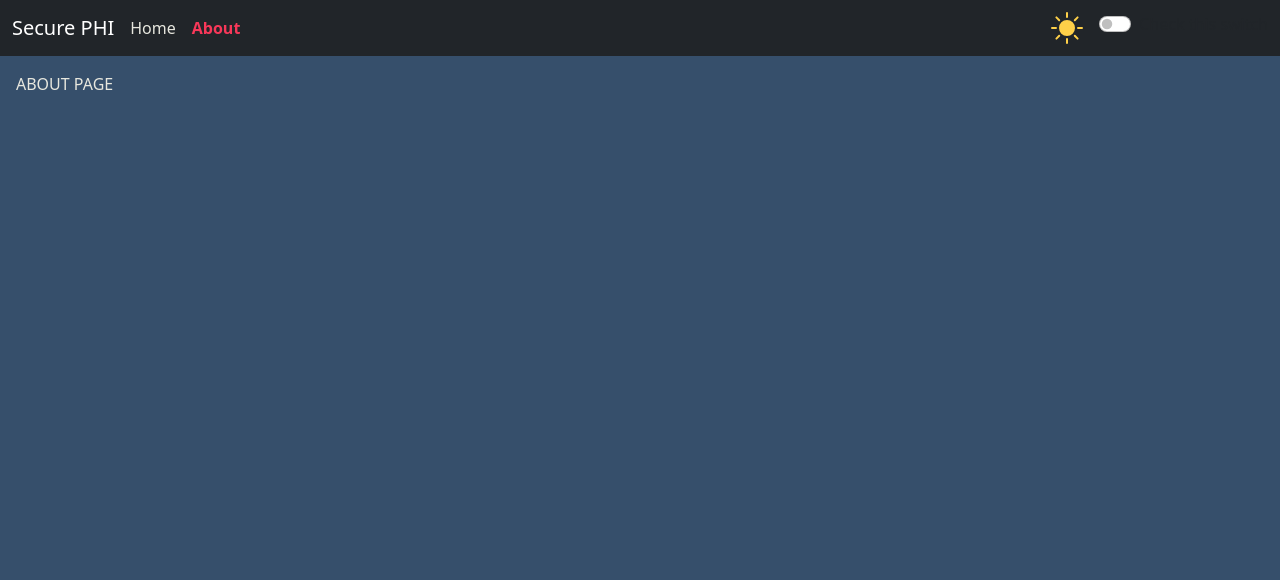
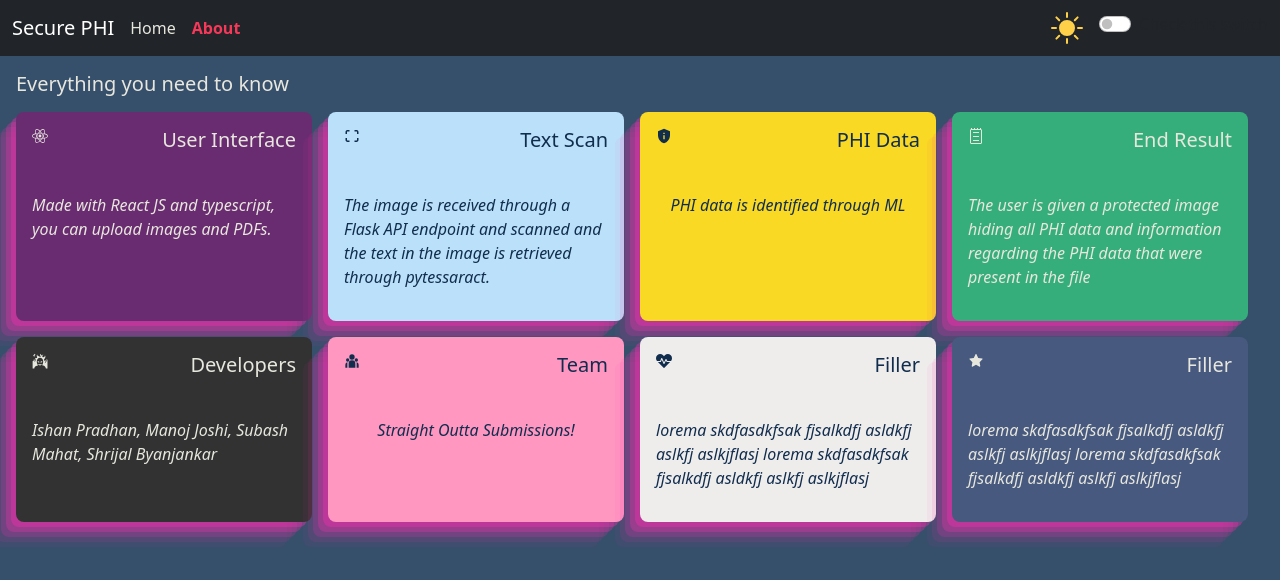
Before and after one commit to pradhanishan/hf-buddha-ui, a React (Create React App) app in the folder secure-phi-web/: page /about in a window 1280 px wide. Shown: the top 580 px of the page. Built offline with nearby package versions, Linux system fonts and the light colour scheme.

Commit message:
add about card container

```diff
--- /dev/null
+++ b/secure-phi-web/src/components/AboutCard.tsx
@@ -0,0 +1,67 @@
+import { FC } from "react";
+import classes from "./about-card.module.css";
+import { FaReact } from "react-icons/fa";
+import { IoMdQrScanner } from "react-icons/io";
+import { MdPrivacyTip } from "react-icons/md";
+import { VscOutput } from "react-icons/vsc";
+import { GiPyromaniac } from "react-icons/gi";
+import { RiTeamFill } from "react-icons/ri";
+import { FaHeartbeat } from "react-icons/fa";
+import { AiFillStar } from "react-icons/ai";
+
+interface IAboutCardProps {
+  heading: string;
+  description: string;
+  cardType: string;
+  id: number;
+}
+
+const AboutCard: FC<IAboutCardProps> = (props: IAboutCardProps) => {
+  const { id, heading, description, cardType } = props;
+  return (
+    <div
+      className={
+        id === 1
+          ? `${classes["about-card"]} ${classes["a-card"]}`
+          : id === 2
+          ? `${classes["about-card"]} ${classes["b-card"]}`
+          : id === 3
+          ? `${classes["about-card"]} ${classes["c-card"]}`
+          : id === 4
+          ? `${classes["about-card"]} ${classes["d-card"]}`
+          : id === 5
+          ? `${classes["about-card"]} ${classes["e-card"]}`
+          : id === 6
+          ? `${classes["about-card"]} ${classes["f-card"]}`
+          : id === 7
+          ? `${classes["about-card"]} ${classes["g-card"]}`
+          : `${classes["about-card"]} ${classes["h-card"]}`
+      }
+    >
+      <div className={classes["about-card-heading"]}>
+        {id === 1 ? (
+          <FaReact />
+        ) : id === 2 ? (
+          <IoMdQrScanner />
+        ) : id === 3 ? (
+          <MdPrivacyTip />
+        ) : id === 4 ? (
+          <VscOutput />
+        ) : id === 5 ? (
+          <GiPyromaniac />
+        ) : id === 6 ? (
+          <RiTeamFill />
+        ) : id === 7 ? (
+          <FaHeartbeat />
+        ) : (
+          <AiFillStar />
+        )}
+        <h5>{heading}</h5>
+      </div>
+            <hr/>
+      <p style={{ fontStyle: "italic" }}>{description}</p>
+    </div>
+  );
+};
+
+export default AboutCard;
--- /dev/null
+++ b/secure-phi-web/src/components/about-card.module.css
@@ -0,0 +1,64 @@
+.about-card {
+  border: none;
+  border-radius: 8px;
+  display: flex;
+  justify-content: flex-start;
+  align-items: center;
+  flex-direction: column;
+  padding: 1rem;
+  margin-right: 1rem;
+  margin-bottom: 1rem;
+  box-shadow: rgba(240, 46, 170, 0.4) -5px 5px,
+    rgba(240, 46, 170, 0.3) -10px 10px, rgba(240, 46, 170, 0.2) -15px 15px,
+    rgba(240, 46, 170, 0.1) -20px 20px, rgba(240, 46, 170, 0.05) -25px 25px;
+}
+
+.about-card:hover,
+.about-card:focus {
+  filter: brightness(110%);
+}
+.a-card {
+  background-color: #6a2c70;
+  color: var(--color-primary-font);
+}
+
+.b-card {
+  background-color: #bbe1fa;
+  color: var(--color-dark-font);
+}
+
+.c-card {
+  background-color: #f9d923;
+  color: var(--color-dark-font);
+}
+
+.d-card {
+  background-color: #36ae7c;
+  color: var(--color-primary-font);
+}
+
+.e-card {
+  background-color: #323232;
+  color: var(--color-primary-font);
+}
+
+.f-card {
+  background-color: #FF97C1;
+  color: var(--color-dark-font);
+}
+
+.g-card {
+  background-color: #EFECEC;
+  color: var(--color-dark-font);
+}
+
+.h-card {
+  background-color: #47597E;
+  color: var(--color-primary-font);
+}
+
+.about-card-heading{
+    display:flex;
+    width:100%;
+    justify-content: space-between;
+}
--- /dev/null
+++ b/secure-phi-web/src/config/about-data.ts
@@ -0,0 +1,55 @@
+export const aboutData = [
+  {
+    key: 1,
+    heading: "User Interface",
+    description:
+      "Made with React JS and typescript, you can upload images and PDFs.",
+    cardType: "red-card",
+  },
+  {
+    key: 2,
+    heading: "Text Scan",
+    description:
+      "The image is received through a Flask API endpoint and scanned and the text in the image is retrieved through pytessaract.",
+    cardType: "blue-card",
+  },
+  {
+    key: 3,
+    heading: "PHI Data",
+    description: "PHI data is identified through ML",
+    cardType: "yellow-card",
+  },
+  {
+    key: 4,
+    heading: "End Result",
+    description:
+      "The user is given a protected image hiding all PHI data and information regarding the PHI data that were present in the file",
+    cardType: "green-card",
+  },
+  {
+    key: 5,
+    heading: "Developers",
+    description: "Ishan Pradhan, Manoj Joshi, Subash Mahat, Shrijal Byanjankar",
+    cardType: "green-card",
+  },
+  {
+    key: 6,
+    heading: "Team",
+    description: "Straight Outta Submissions!",
+    cardType: "green-card",
+  },
+  {
+    key: 7,
+    heading: "Filler",
+    description:
+      "lorema skdfasdkfsak fjsalkdfj asldkfj aslkfj aslkjflasj lorema skdfasdkfsak fjsalkdfj asldkfj aslkfj aslkjflasj ",
+    cardType: "green-card",
+  },
+  {
+    key: 8,
+    heading: "Filler",
+    description:
+      "lorema skdfasdkfsak fjsalkdfj asldkfj aslkfj aslkjflasj lorema skdfasdkfsak fjsalkdfj asldkfj aslkfj aslkjflasj ",
+    cardType: "green-card",
+  },
+];
--- a/secure-phi-web/src/pages/AboutPage.tsx
+++ b/secure-phi-web/src/pages/AboutPage.tsx
@@ -1,7 +1,27 @@
 import { FC } from "react";
+import AboutCard from "../components/AboutCard";
+import classes from "./about-page.module.css";
+import { aboutData } from "../config/about-data";
 
 const AboutPage: FC = () => {
-  return <div> ABOUT PAGE</div>;
+  return (
+    <>
+      <h5 className="mb-3">Everything you need to know</h5>
+      <div className={classes["about-container"]}>
+        {aboutData.map((a) => {
+          return (
+            <AboutCard
+              key={a.key}
+              heading={a.heading}
+              description={a.description}
+              cardType={a.cardType}
+              id={a.key}
+            />
+          );
+        })}
+      </div>
+    </>
+  );
 };
 
 export default AboutPage;
--- a/secure-phi-web/src/pages/about-page.module.css
+++ b/secure-phi-web/src/pages/about-page.module.css
@@ -0,0 +1,19 @@
+.about-container {
+  display: grid;
+  grid-template-columns: repeat(4, 1fr);
+  grid-template-rows: auto;
+}
+
+@media only screen and (max-width: 768px) {
+  .about-container {
+    grid-template-columns: repeat(2, 1fr);
+    grid-template-rows: auto;
+  }
+}
+
+@media only screen and (max-width: 411px) {
+  .about-container {
+    grid-template-columns: repeat(1, 1fr);
+    grid-template-rows: auto;
+  }
+}
```
